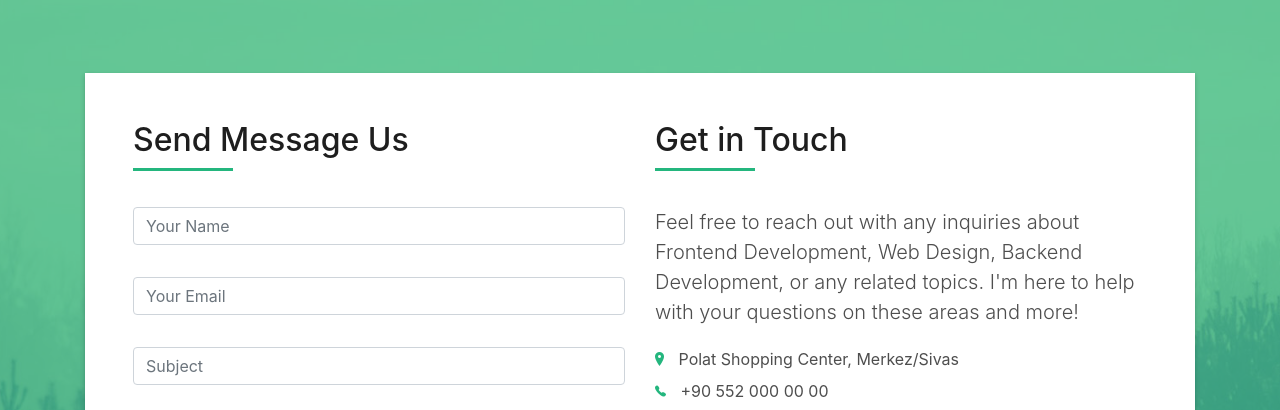
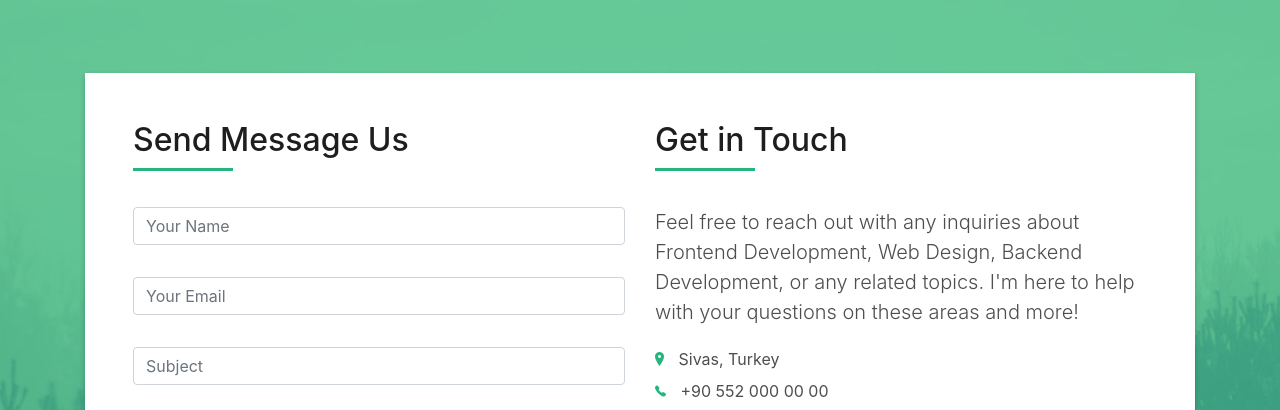
Before and after one commit to esmaelosman/Portfolio-Website, a plain HTML site: page index.html in a window 1280 px wide. Shown: the part 3878-4288 px from the top of the page. Drawn offline with Linux system fonts and the light colour scheme; files whose address does not match are found by name.

Commit message:
second commit

```diff
--- a/index.html
+++ b/index.html
@@ -471,7 +471,7 @@
                        Web Design, Backend Development, or any related topics. I'm here to help with your questions on these areas and more!
                     </p>
                     <ul class="list-ico">
-                      <li><span class="ion-ios-location"></span> Polat Shopping Center, Merkez/Sivas</li>
+                      <li><span class="ion-ios-location"></span> Sivas, Turkey</li>
                       <li><span class="ion-ios-telephone"></span> +90 552 000 00 00</li>
                       <li><span class="ion-email"></span> esma.osman9999@gmail.com</li>
                     </ul>
```
